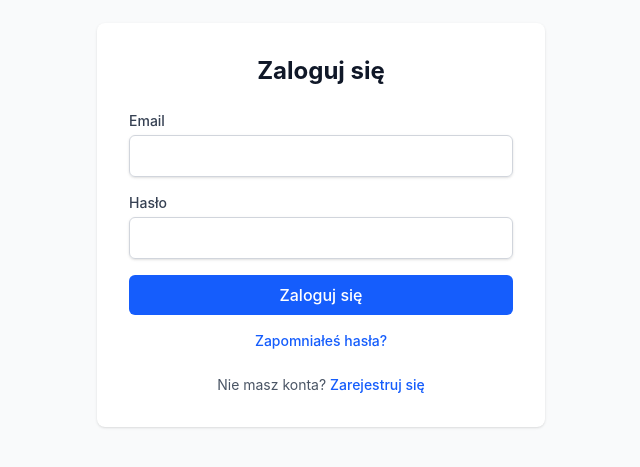
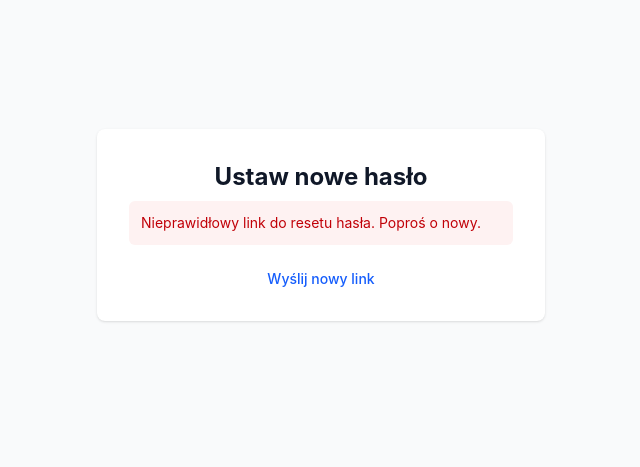
Before and after one commit to PZIO-2026/PZIO, a React (Vite) app in the folder frontend/: page /reset-password in a window 1280 px wide. Before the commit this address led to /login. Shown: the part 175-642 px from the top of the page, without its empty margins (319-959 px from the left). Built offline with nearby package versions, Linux system fonts and the light colour scheme; no server answers.

Commit message:
fix(frontend): read reset token from query string to match backend mail link

```diff
--- a/frontend/src/components/App.tsx
+++ b/frontend/src/components/App.tsx
@@ -19,7 +19,7 @@ export default function App() {
           <Route path="/login" element={<LoginPage />} />
           <Route path="/register" element={<RegisterPage />} />
           <Route path="/forgot-password" element={<ForgotPasswordPage />} />
-          <Route path="/reset-password/:token" element={<ResetPasswordPage />} />
+          <Route path="/reset-password" element={<ResetPasswordPage />} />
           <Route element={<ProtectedRoute />}>
             <Route element={<AppLayout />}>
               <Route path="/" element={<HomePage />} />
--- a/frontend/src/modules/auth/pages/ResetPasswordPage.tsx
+++ b/frontend/src/modules/auth/pages/ResetPasswordPage.tsx
@@ -1,11 +1,12 @@
-import { Link, useParams } from "react-router-dom";
+import { Link, useSearchParams } from "react-router-dom";
 
 import ResetPasswordConfirmForm from "../components/ResetPasswordConfirmForm";
 
 export default function ResetPasswordPage() {
-  const { token } = useParams<{ token: string }>();
+  const [searchParams] = useSearchParams();
+  const token = searchParams.get("token");
 
-  const hasValidToken = token !== undefined && token.length > 0;
+  const hasValidToken = token !== null && token.length > 0;
 
   return (
     <div className="flex min-h-screen items-center justify-center bg-gray-50 px-4 py-12">
```
Also changed, not shown: 1 other file (tests, documents, lock files or other folders).
